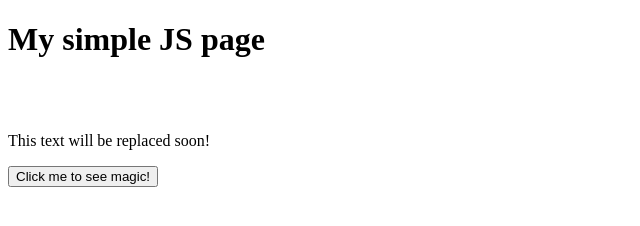
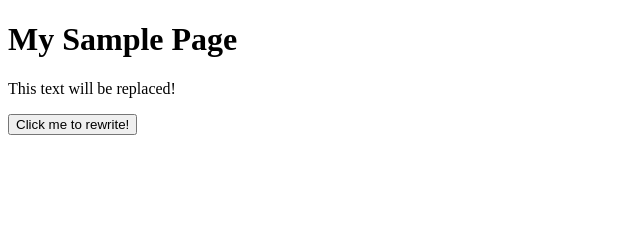
Before and after one commit to JuanEstrada-Git/inline-javascript, a plain HTML site: page index.html in a window 1280 px wide. Shown: the whole page, without its empty margins (0-640 px from the left). Drawn offline with Linux system fonts and the light colour scheme.

Commit message:
did it again by myself

```diff
--- a/index.html
+++ b/index.html
@@ -6,14 +6,11 @@
     <title>My Page</title>
 </head>
 <body>
+    <h1>My Sample Page</h1>
 
-    <h1>My simple JS page</h1>
-    <br>
-    <br>
+    <p id="output">This text will be replaced!</p>
 
-    <p id="output">This text will be replaced soon!</p>
-
-    <button id="writeBtn">Click me to see magic!</button>
+    <button id="rewrite">Click me to rewrite!</button>
 
     <script src="script.js"></script>
 
--- a/script.js
+++ b/script.js
@@ -1,7 +1,7 @@
-const button = document.getElementById('writeBtn');
+const button = document.getElementById('rewrite');
 const output = document.getElementById('output');
 
-button.addEventListener('click', () =>{
-    output.innerText = "TA-DA!";
-    console.log("What is up dawg!");
+button.addEventListener('click', () => {
+    output.innerText = "Replaced dawg!";
+    console.log('Replaced dawg!');
 });
```
